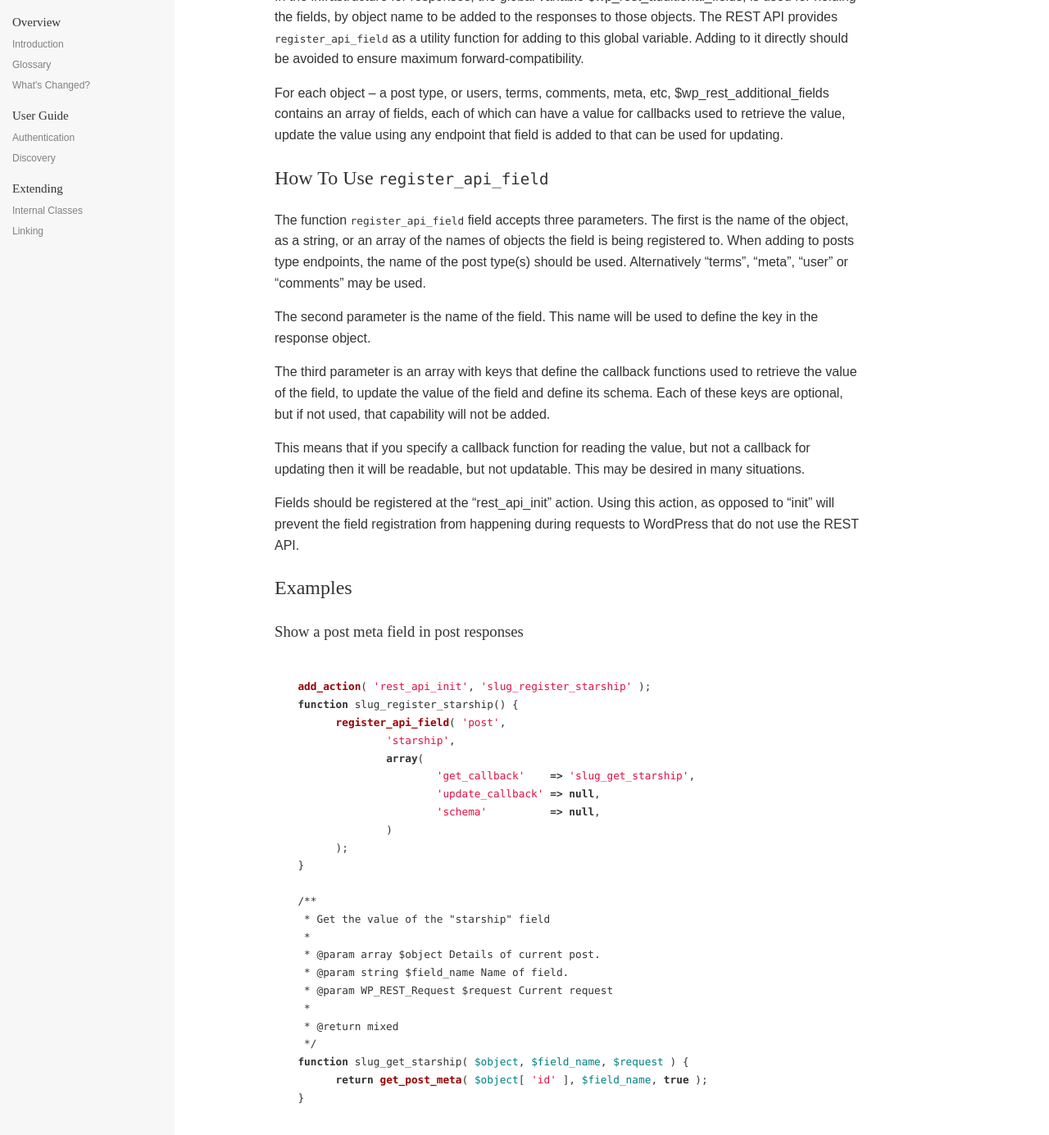
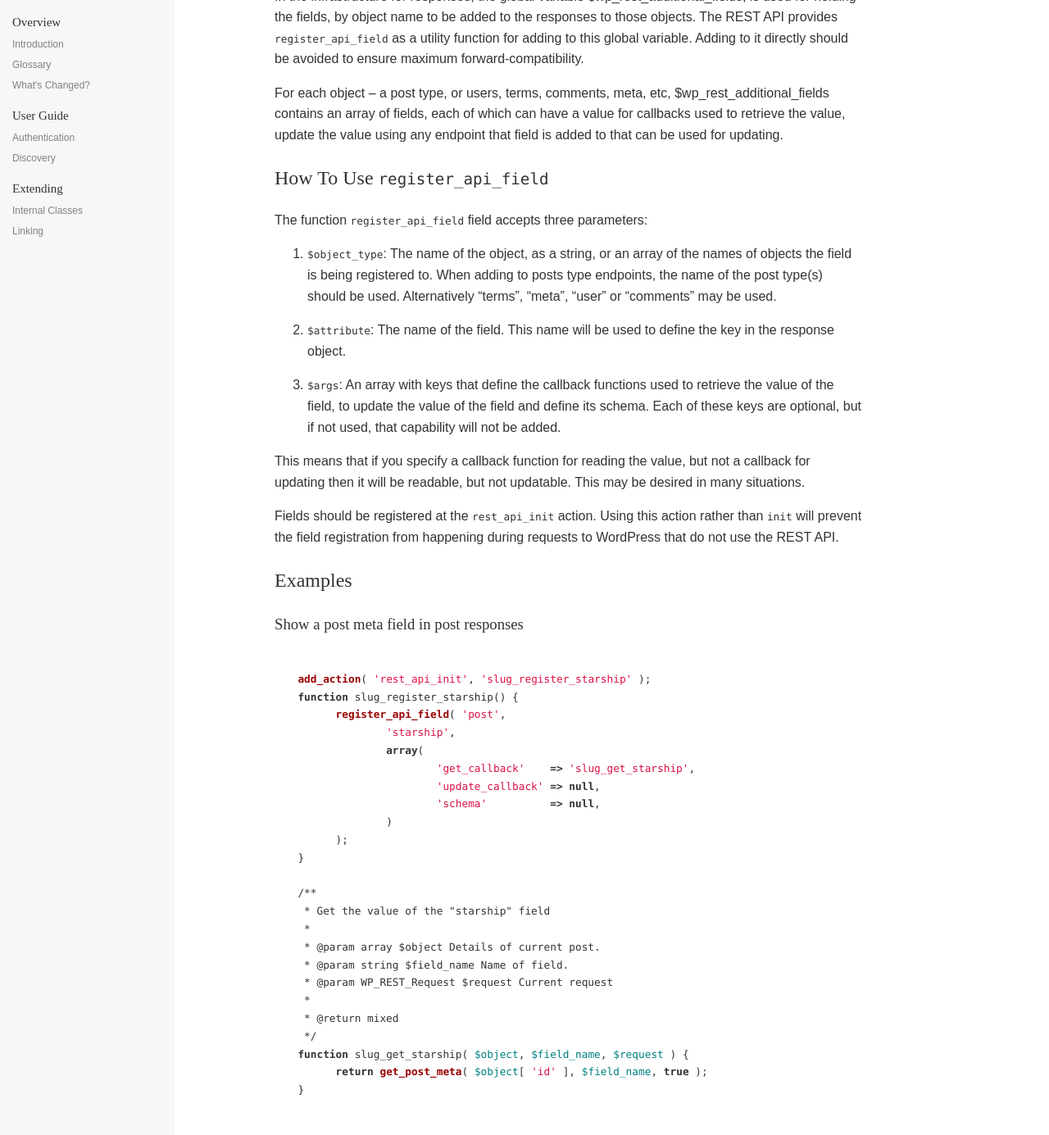
Before and after one commit to WP-API/docs-v2, a Jekyll site: the page built from extending/modifying/index.md, in a window 1280 px wide and 1400 px high, scrolled down 1122 px. Shown: the top 1385 px of the window at 82% size. Built offline with Jekyll 4.4.1, drawn with Linux system fonts in a browser that asks for light colours; Markdown is read by kramdown in place of the engine named in the settings; some of the changed text lies outside the part shown.

Commit message:
More formatting fixes

```diff
--- a/extending/modifying/index.md
+++ b/extending/modifying/index.md
@@ -35,15 +35,17 @@ For each object -- a post type, or users, terms, comments, meta, etc, $wp_rest_a
 How To Use `register_api_field`
 -------------------------------
 
-The function `register_api_field` field accepts three parameters. The first is the name of the object, as a string, or an array of the names of objects the field is being registered to. When adding to posts type endpoints, the name of the post type(s) should be used. Alternatively "terms", "meta", "user" or "comments" may be used.
+The function `register_api_field` field accepts three parameters:
 
-The second parameter is the name of the field. This name will be used to define the key in the response object.
+1. `$object_type`: The name of the object, as a string, or an array of the names of objects the field is being registered to. When adding to posts type endpoints, the name of the post type(s) should be used. Alternatively "terms", "meta", "user" or "comments" may be used.
 
-The third parameter is an array with keys that define the callback functions used to retrieve the value of the field, to update the value of the field and define its schema. Each of these keys are optional, but if not used, that capability will not be added.
+2. `$attribute`: The name of the field. This name will be used to define the key in the response object.
+
+3. `$args`: An array with keys that define the callback functions used to retrieve the value of the field, to update the value of the field and define its schema. Each of these keys are optional, but if not used, that capability will not be added.
 
 This means that if you specify a callback function for reading the value, but not a callback for updating then it will be readable, but not updatable. This may be desired in many situations.
 
-Fields should be registered at the "rest_api_init" action. Using this action, as opposed to "init" will prevent the field registration from happening during requests to WordPress that do not use the REST API.
+Fields should be registered at the `rest_api_init` action. Using this action rather than `init` will prevent the field registration from happening during requests to WordPress that do not use the REST API.
 
 
 Examples
```
Also changed, not shown: other parts of extending/modifying/index.md (+1 -1 lines).
